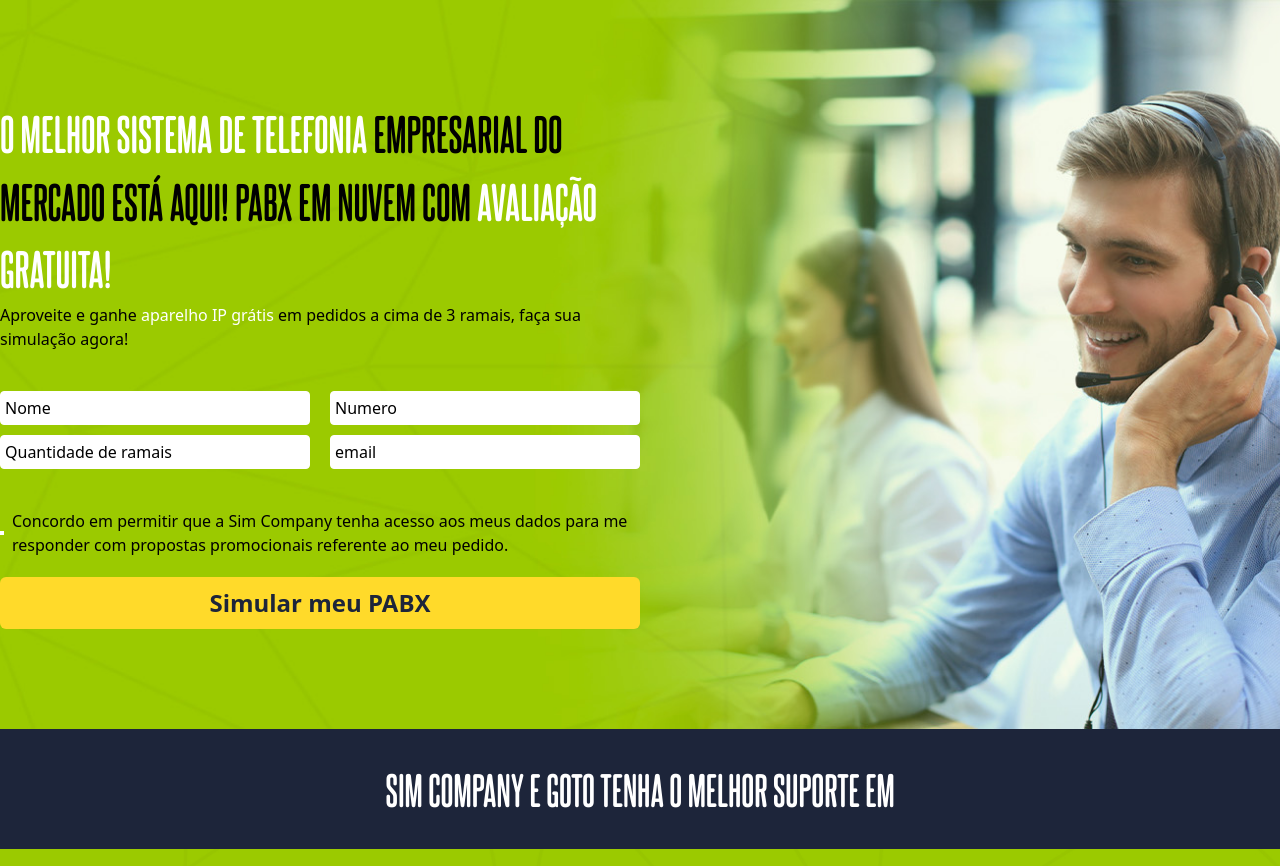
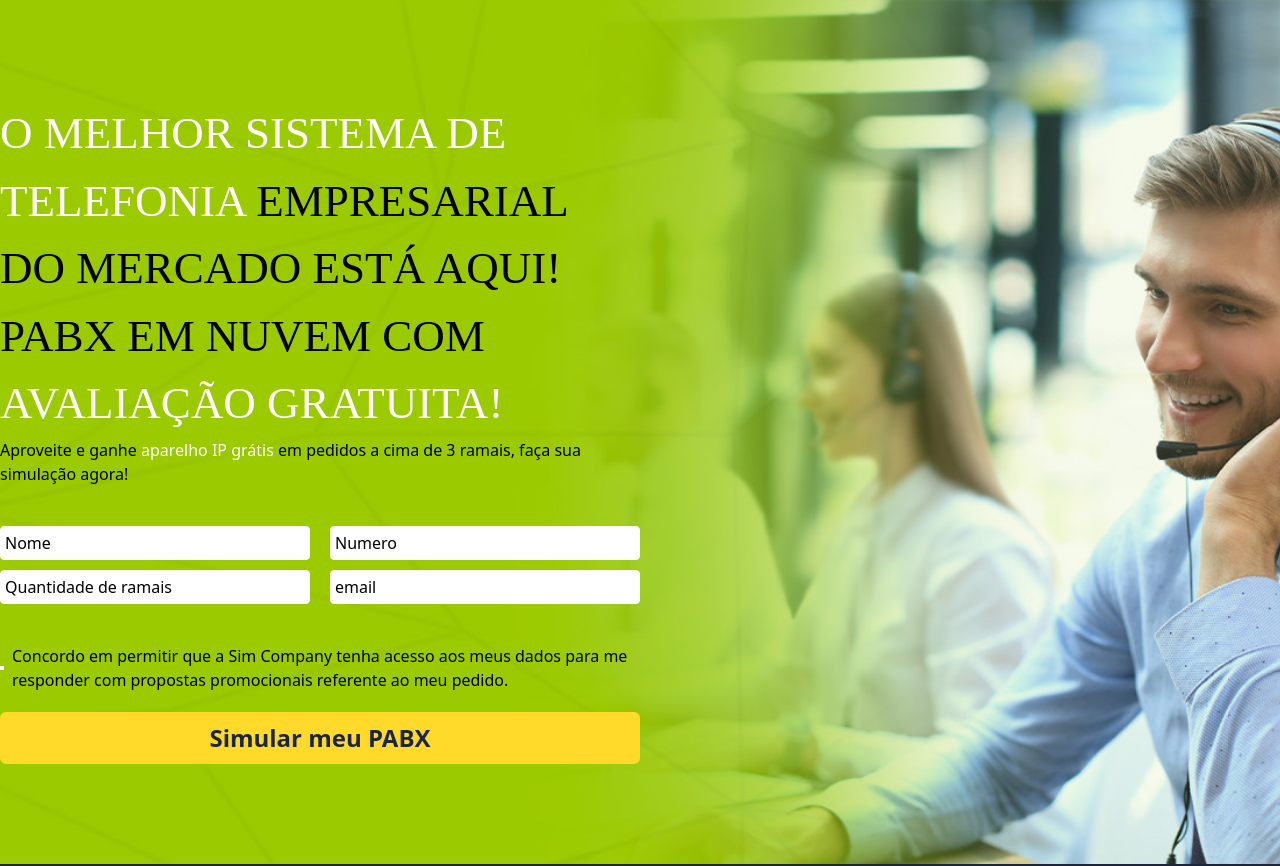
Before and after one commit to SimCompany/landing-page, a Next.js app: page / in a window 1280 px wide. Shown: the top 866 px of the page. Built offline with nearby package versions, Linux system fonts and the light colour scheme.

Commit message:
alteração

```diff
--- a/src/styles/globals.css
+++ b/src/styles/globals.css
@@ -32,7 +32,7 @@
 }
 
 h1, h2, h3 {
-  font-family: "steelfish", sans-serif;
+  font-family: "steelfish, sans-serif";
 }
 
 @media (max-width: 768px){
```
